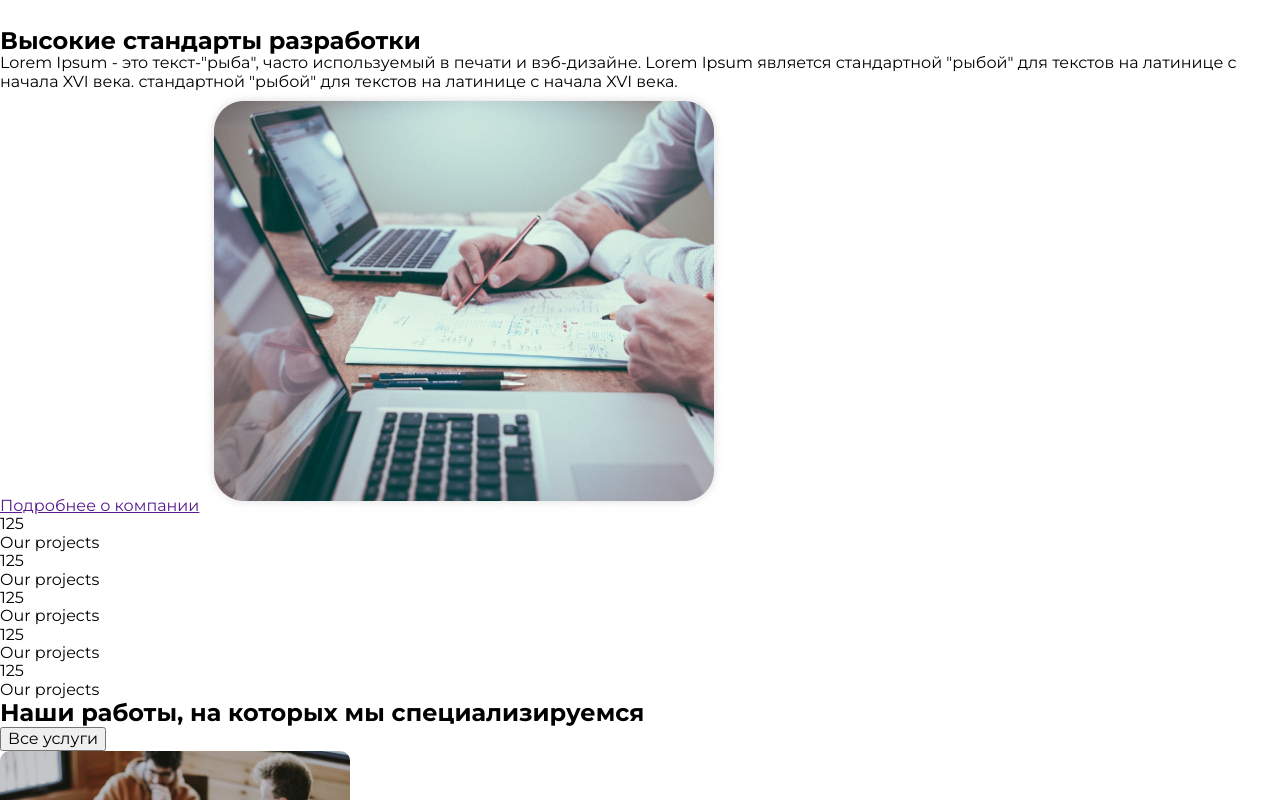
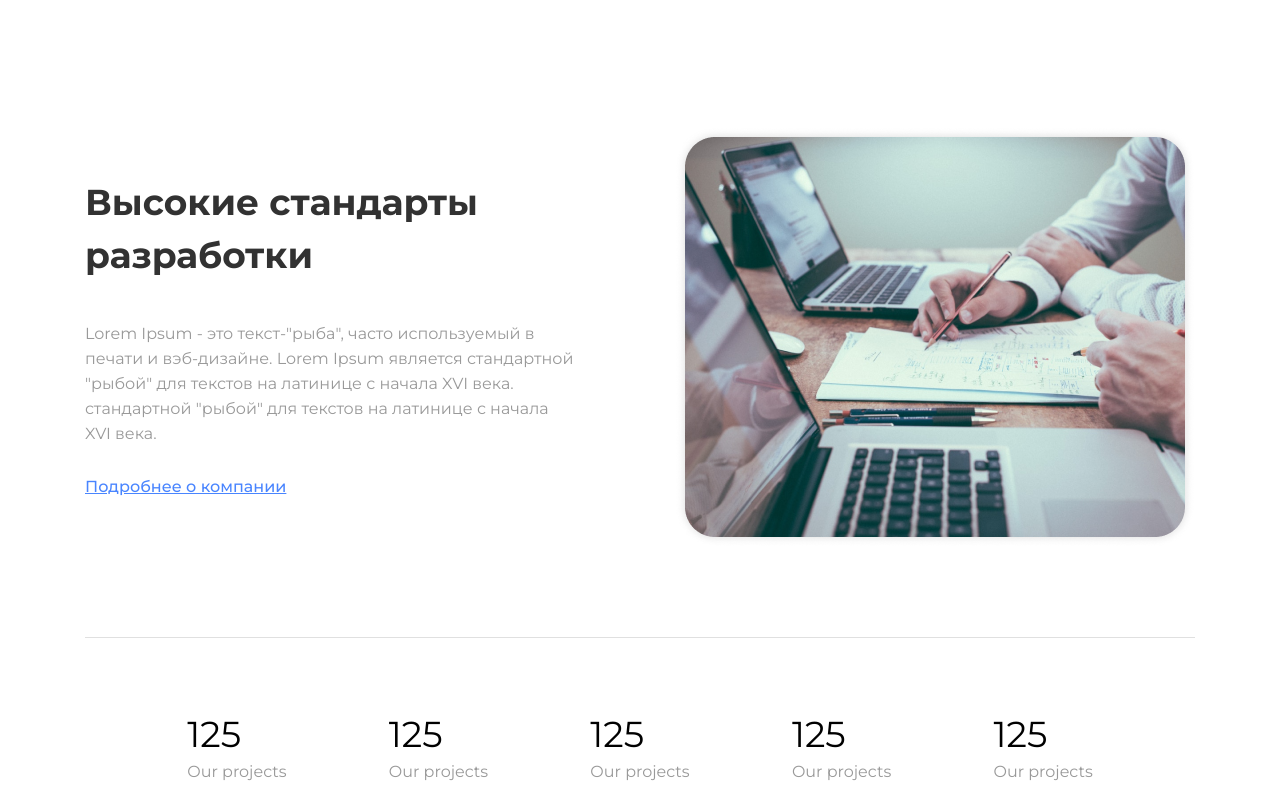
Before and after one commit to riko1212/blend-54-1, a plain HTML site: page index.html in a window 1280 px wide. Shown: the part 1560-2360 px from the top of the page. Drawn offline with nearby package versions, Linux system fonts and the light colour scheme.

Commit message:
add standarts section

```diff
--- a/css/style.css
+++ b/css/style.css
@@ -158,3 +158,51 @@ body {
   line-height: 1.57;
   color: var(--main-text-color);
 }
+.standarts{
+    padding-top: 100px;
+    padding-bottom: 70px;
+}
+.standarts-title {
+  font-size: 36px;
+  line-height: 1.47;
+  color: var(--main-title-color);
+  margin-bottom: 40px;
+}
+.standarts-text {
+  font-size: 16px;
+  line-height: 1.56;
+  color: var(--main-text-color);
+  margin-bottom: 30px;
+}
+.standarts-link {
+  font-weight: 500;
+  font-size: 16px;
+  line-height: 1.25;
+  color: var(--accent-color);
+}
+.standarts-top {
+  display: flex;
+  justify-content: space-between;
+  align-items: center;
+  margin-bottom: 70px;
+  padding-bottom: 90px;
+  border-bottom: 1px solid #E0E0E0;
+}
+.standarts-content {
+  max-width: 489px;
+}
+.standarts-list{
+    display: flex;
+    justify-content: space-evenly;
+}
+.standarts-item-calc{
+    font-size: 36px;
+    line-height: 1.47;
+    color: var(--third-title-color);
+    margin-bottom: 17px;
+}
+.standarts-item-text{
+    font-size: 16px;
+    line-height: 1.56;
+    color: var(--main-text-color);
+}
--- a/index.html
+++ b/index.html
@@ -1,16 +1,24 @@
 <!DOCTYPE html>
 <html lang="ru">
-
   <head>
     <meta charset="UTF-8" />
     <meta http-equiv="X-UA-Compatible" content="IE=edge" />
     <meta name="viewport" content="width=device-width, initial-scale=1.0" />
     <title>it-studio</title>
-    <link rel="stylesheet" href="https://cdnjs.cloudflare.com/ajax/libs/modern-normalize/1.1.0/modern-normalize.min.css" integrity="sha512-wpPYUAdjBVSE4KJnH1VR1HeZfpl1ub8YT/NKx4PuQ5NmX2tKuGu6U/JRp5y+Y8XG2tV+wKQpNHVUX03MfMFn9Q==" crossorigin="anonymous" referrerpolicy="no-referrer" />
-    <link rel="preconnect" href="https://fonts.googleapis.com">
-<link rel="preconnect" href="https://fonts.gstatic.com" crossorigin>
-<link href="https://fonts.googleapis.com/css2?family=Montserrat:wght@400;500;600;700;800&family=Raleway:wght@700&display=swap" rel="stylesheet">
-    <link rel="stylesheet" href="./css/style.css">
+    <link
+      rel="stylesheet"
+      href="https://cdnjs.cloudflare.com/ajax/libs/modern-normalize/1.1.0/modern-normalize.min.css"
+      integrity="sha512-wpPYUAdjBVSE4KJnH1VR1HeZfpl1ub8YT/NKx4PuQ5NmX2tKuGu6U/JRp5y+Y8XG2tV+wKQpNHVUX03MfMFn9Q=="
+      crossorigin="anonymous"
+      referrerpolicy="no-referrer"
+    />
+    <link rel="preconnect" href="https://fonts.googleapis.com" />
+    <link rel="preconnect" href="https://fonts.gstatic.com" crossorigin />
+    <link
+      href="https://fonts.googleapis.com/css2?family=Montserrat:wght@400;500;600;700;800&family=Raleway:wght@700&display=swap"
+      rel="stylesheet"
+    />
+    <link rel="stylesheet" href="./css/style.css" />
   </head>
 
   <body>
@@ -18,11 +26,21 @@
       <div class="container">
         <nav class="nav-container">
           <ul class="header-list list">
-                    <li class="header-item"><a class="header-a link" href="">Главная</a></li>
-                    <li class="header-item"><a class="header-a link" href="">Наши проекты</a></li>
-                    <li class="header-item"><a class="header-a link" href="">Услуги</a></li>
-                    <li class="header-item"><a class="header-a link" href="">Новости</a></li>
-                    <li class="header-item"><a class="header-a link" href="">Контакты</a></li>
+            <li class="header-item">
+              <a class="header-a link" href="">Главная</a>
+            </li>
+            <li class="header-item">
+              <a class="header-a link" href="">Наши проекты</a>
+            </li>
+            <li class="header-item">
+              <a class="header-a link" href="">Услуги</a>
+            </li>
+            <li class="header-item">
+              <a class="header-a link" href="">Новости</a>
+            </li>
+            <li class="header-item">
+              <a class="header-a link" href="">Контакты</a>
+            </li>
           </ul>
         </nav>
       </div>
@@ -31,14 +49,18 @@
       <section class="hero">
         <div class="container">
           <h1 class="hero-title">Передовая ІТ студия</h1>
-            <p class="hero-text">Мы создаем легкие решения сложных задач и проблем</p>
+          <p class="hero-text">
+            Мы создаем легкие решения сложных задач и проблем
+          </p>
           <button type="button" class="hero-btn">Наши проекты</button>
         </div>
       </section>
 
       <section class="mobile">
         <div class="container">
-                <h2 class="mobile-title">Мы создаем мобильные приложения для крупных корпораций</h2>
+          <h2 class="mobile-title">
+            Мы создаем мобильные приложения для крупных корпораций
+          </h2>
           <p class="mobile-text">
             Lorem Ipsum - это текст-"рыба", часто используемый в печати и
             вэб-дизайне. Lorem Ipsum является стандартной "рыбой" для текстов на
@@ -71,38 +93,45 @@
         </div>
       </section>
       <!-- про нас -->
-        <section>
-            <h2>Высокие стандарты разработки</h2>
-            <p>
+      <section class="standarts">
+        <div class="container">
+          <div class="standarts-top">
+            <div class="standarts-content">
+              <h2 class="standarts-title">Высокие стандарты разработки</h2>
+              <p class="standarts-text">
                 Lorem Ipsum - это текст-"рыба", часто используемый в печати и
-                вэб-дизайне. Lorem Ipsum является стандартной "рыбой" для текстов на
-                латинице с начала XVI века. стандартной "рыбой" для текстов на
-                латинице с начала XVI века.
+                вэб-дизайне. Lorem Ipsum является стандартной "рыбой" для
+                текстов на латинице с начала XVI века. стандартной "рыбой" для
+                текстов на латинице с начала XVI века.
               </p>
-            <a href="">Подробнее о компании</a>
+              <a class="standarts-link" href="">Подробнее о компании</a>
+            </div>
             <img src="./images/about-image.png" alt="рабочий стол" />
-            <ul>
-                <li>
-                    <span>125</span>
-                    <p lang="en">Our projects</p>
+          </div>
+
+          <ul class="standarts-list list">
+            <li class="standarts-list-item">
+              <span class="standarts-item-calc">125</span>
+              <p class="standarts-item-text" lang="en">Our projects</p>
             </li>
-                <li>
-                    <span>125</span>
-                    <p lang="en">Our projects</p>
+            <li class="standarts-list-item">
+              <span class="standarts-item-calc">125</span>
+              <p class="standarts-item-text" lang="en">Our projects</p>
             </li>
-                <li>
-                    <span>125</span>
-                    <p lang="en">Our projects</p>
+            <li class="standarts-list-item">
+              <span class="standarts-item-calc">125</span>
+              <p class="standarts-item-text" lang="en">Our projects</p>
             </li>
-                <li>
-                    <span>125</span>
-                    <p lang="en">Our projects</p>
+            <li class="standarts-list-item">
+              <span class="standarts-item-calc">125</span>
+              <p class="standarts-item-text" lang="en">Our projects</p>
             </li>
-                <li>
-                    <span>125</span>
-                    <p lang="en">Our projects</p>
+            <li class="standarts-list-item">
+              <span class="standarts-item-calc">125</span>
+              <p class="standarts-item-text" lang="en">Our projects</p>
             </li>
           </ul>
+        </div>
       </section>
       <section>
         <h2>Наши работы, на которых мы специализируемся</h2>
@@ -157,18 +186,22 @@
       <section>
         <h2>Видео о нашей работе</h2>
         <p>Просто посмотрите, как мы работаем</p>
-            <iframe width="560" height="315" src="https://www.youtube.com/embed/yAZFFrisoD4"
-                title="YouTube video player" frameborder="0"
+        <iframe
+          width="560"
+          height="315"
+          src="https://www.youtube.com/embed/yAZFFrisoD4"
+          title="YouTube video player"
+          frameborder="0"
           allow="accelerometer; autoplay; clipboard-write; encrypted-media; gyroscope; picture-in-picture"
-                allowfullscreen></iframe>
-
+          allowfullscreen
+        ></iframe>
       </section>
 
       <section>
         <b>Подпишитесь на нашу рассылку</b>
         <p>Полезные статьи, акции, новости - получите все это сейчас!</p>
         <form>
-                <input type="email" name="email" placeholder="Ваш e-mail">
+          <input type="email" name="email" placeholder="Ваш e-mail" />
           <button type="submit">Подписаться</button>
         </form>
         <p>Мы не шлем спам, и передаем никому ваши данные.</p>
@@ -188,9 +221,7 @@
             </li>
             <li>
               <a href="">Москва, Бульвар Ленина 3</a>
-
             </li>
-
           </ul>
         </li>
 
@@ -210,14 +241,11 @@
               <a href="">Контакты</a>
             </li>
           </ul>
-
         </li>
 
         <li>
           <b>Наши проекты</b>
           <ul>
-
-
             <li>
               <a href="">РосНано</a>
             </li>
@@ -229,7 +257,6 @@
             </li>
             <li>
               <a href="">ТЭЦ Калининграда</a>
-                    </li>
             </li>
           </ul>
         </li>
@@ -249,17 +276,11 @@
             <li>
               <a href="">Twitter</a>
             </li>
-
-
-
           </ul>
         </li>
-
       </ul>
 
       <p>(с) 2019. Все права защищены.</p>
-
     </footer>
   </body>
-
 </html>
```
Lines whose indentation alone changed are shown as unchanged.
